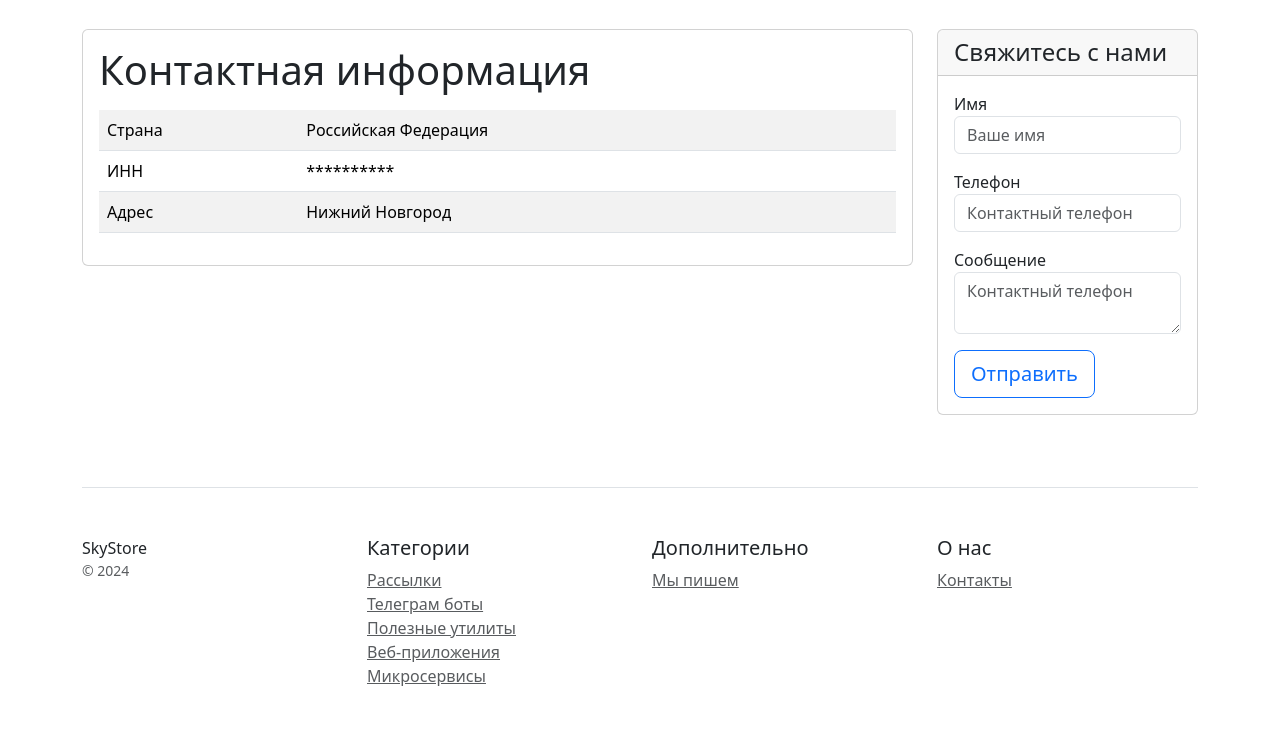
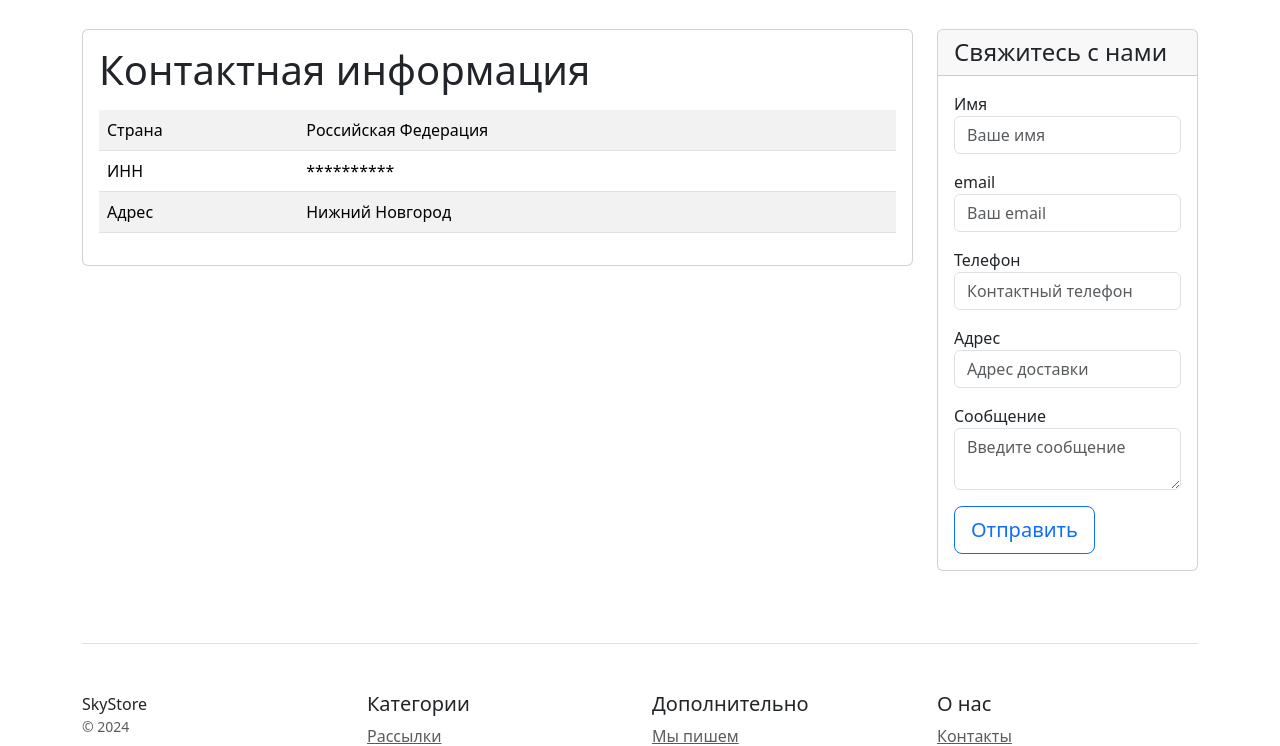
Before and after one commit to Dred85/project_online_store, a Django app: page /contacts/ in a window 1280 px wide. Shown: the part 209-955 px from the top of the page. Before the commit the page ends 895 px from the top, so only its background shows below. Run offline with Django 5.2, Linux system fonts and the light colour scheme; data that the repository does not hold is empty.

Commit message:
fix contacts.html

```diff
--- a/catalog/forms.py
+++ b/catalog/forms.py
@@ -5,4 +5,4 @@ from .models import Contact
 class ContactForm(forms.ModelForm):
     class Meta:
         model = Contact
-        fields = ['name', 'phone', 'message']
+        fields = ['name', 'email', 'phone', 'address', 'message']
--- a/catalog/templates/main/contacts.html
+++ b/catalog/templates/main/contacts.html
@@ -64,14 +64,24 @@
                                    required>
                         </div>
                         <div class="mb-3">
+                            <label for="email">email</label>
+                            <input type="text" name="email" class="form-control" id="email" placeholder="Ваш email"
+                                   required>
+                        </div>
+                        <div class="mb-3">
                             <label for="phone">Телефон</label>
                             <input type="text" name="phone" class="form-control" id="phone"
                                    placeholder="Контактный телефон" required>
                         </div>
+                         <div class="mb-3">
+                            <label for="address">Адрес</label>
+                            <input type="text" name="address" class="form-control" id="address"
+                                   placeholder="Адрес доставки" required>
+                        </div>
                         <div class="mb-3">
                             <label for="message">Сообщение</label>
                             <textarea type="text" name="message" class="form-control" id="message"
-                                      placeholder="Контактный телефон" required></textarea>
+                                      placeholder="Введите сообщение" required></textarea>
                         </div>
                         <button type="submit" class="btn btn-lg btn-block btn-outline-primary">Отправить</button>
                     </form>
--- a/config/settings.py
+++ b/config/settings.py
@@ -9,7 +9,7 @@ https://docs.djangoproject.com/en/5.0/topics/settings/
 For the full list of settings and their values, see
 https://docs.djangoproject.com/en/5.0/ref/settings/
 """
-
+import os
 from pathlib import Path
 
 # Build paths inside the project like this: BASE_DIR / 'subdir'.
@@ -130,7 +130,7 @@ STATICFILES_DIRS = (
 # Default primary key field type
 # https://docs.djangoproject.com/en/5.0/ref/settings/#default-auto-field
 
-MEDIA_ROOT = BASE_DIR / 'media'
 MEDIA_URL = '/media/'
+MEDIA_ROOT = os.path.join(BASE_DIR, 'media')
 
 DEFAULT_AUTO_FIELD = 'django.db.models.BigAutoField'
```
